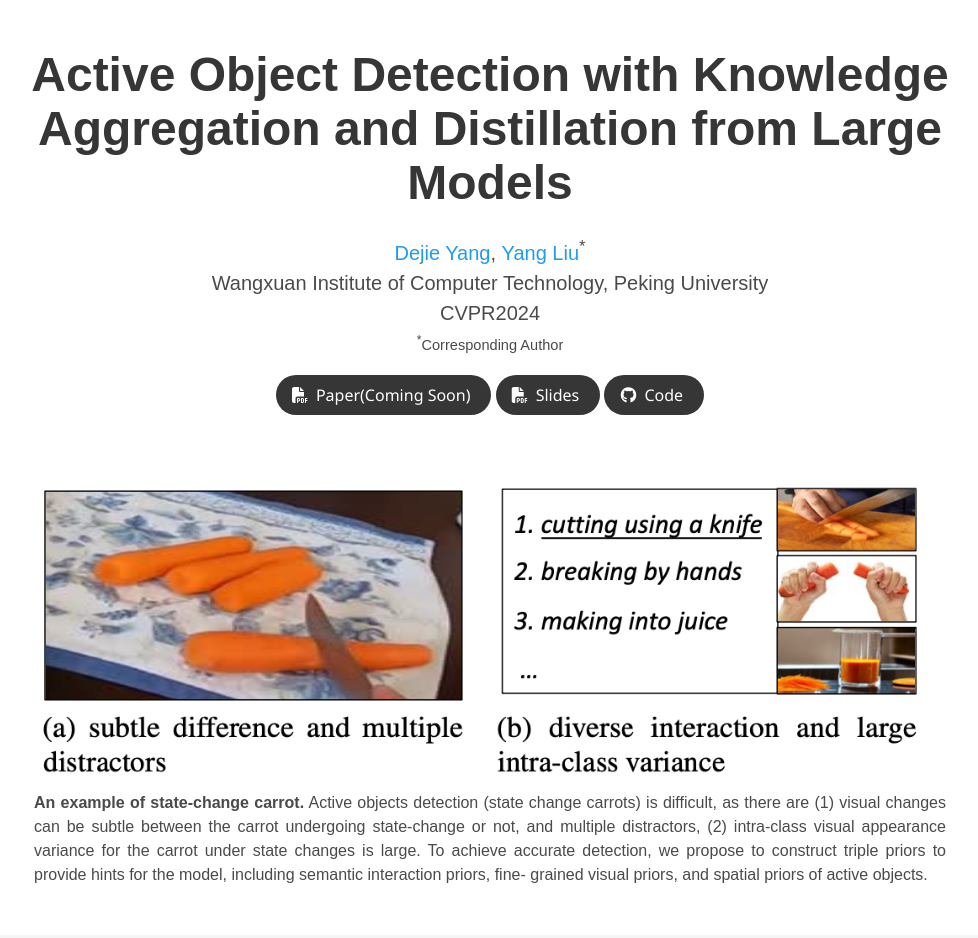
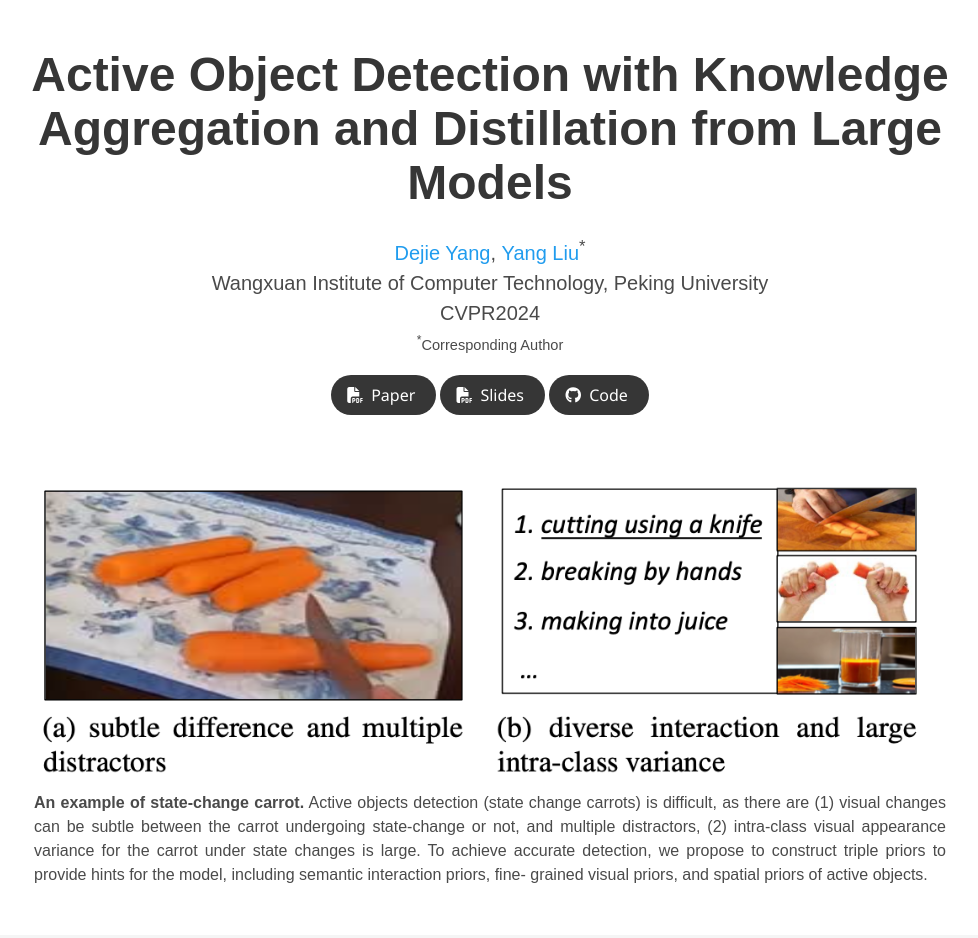
Before and after one commit to idejie/PlanLLM_pages, a plain HTML site: page index.html in a window 1280 px wide. Shown: the top 938 px of the page, without its empty margins (150-1128 px from the left). Drawn offline with nearby package versions, Linux system fonts and the light colour scheme; some icons are missing; a web font is replaced by a local one.

Commit message:
init pages

```diff
--- a/index.html
+++ b/index.html
@@ -77,7 +77,7 @@
                         <span class="icon">
                           <i class="fas fa-file-pdf"></i>
                         </span>
-                        <span>Paper(Coming Soon)</span>
+                        <span>Paper</span>
                       </a>
                     </span>
 
```
